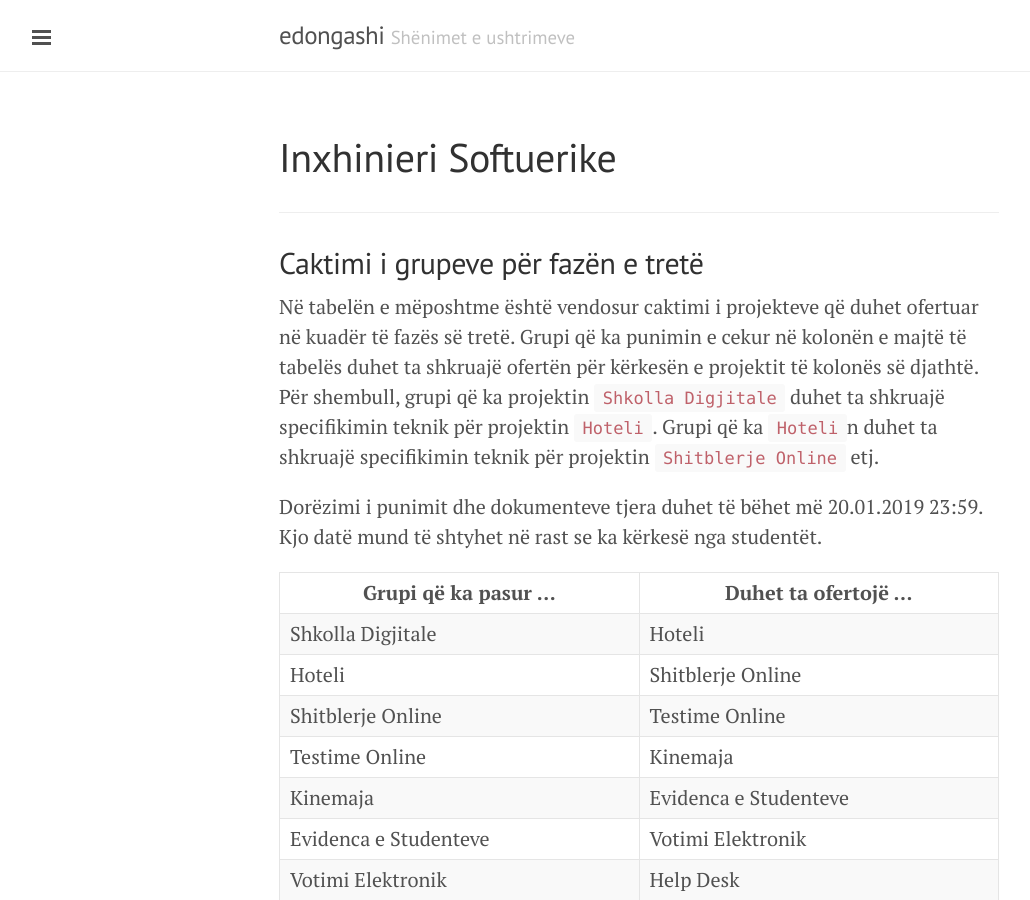
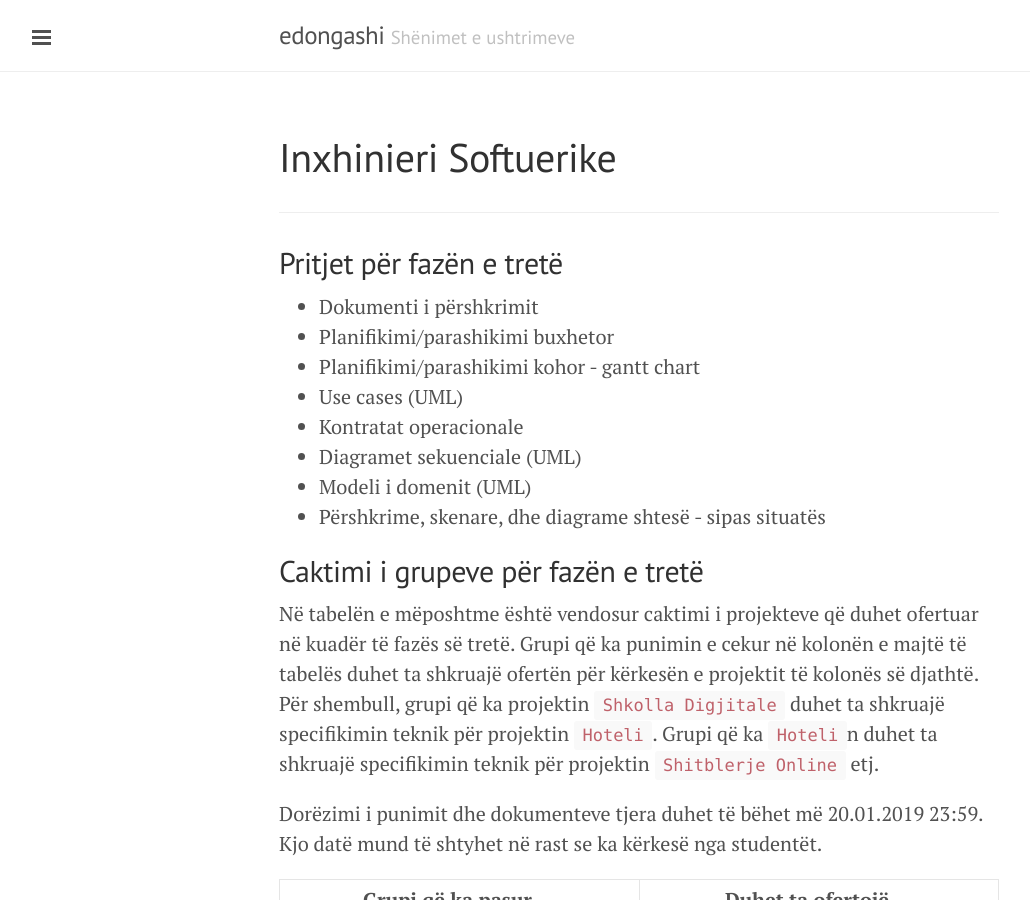
Before and after one commit to edongashi/edongashi.github.io, a Jekyll site: the page built from lendet/inxhinieri-softuerike/index.md, in a window 1280 px wide and 900 px high. Shown: the whole window, without its empty margins (1-1031 px from the left). Built offline with Jekyll 4.4.1, drawn with Linux system fonts in a browser that asks for light colours; our own code applies the rules of GitHub Pages for plain Markdown files.

Commit message:
kerkesat

```diff
--- a/lendet/inxhinieri-softuerike/index.md
+++ b/lendet/inxhinieri-softuerike/index.md
@@ -7,6 +7,17 @@ noslides: true
 # Inxhinieri Softuerike
 
 ---
+
+## Pritjet për fazën e tretë
+
+- Dokumenti i përshkrimit
+- Planifikimi/parashikimi buxhetor
+- Planifikimi/parashikimi kohor - gantt chart
+- Use cases (UML)
+- Kontratat operacionale
+- Diagramet sekuenciale (UML)
+- Modeli i domenit (UML)
+- Përshkrime, skenare, dhe diagrame shtesë - sipas situatës
 
 ## Caktimi i grupeve për fazën e tretë
 
```
